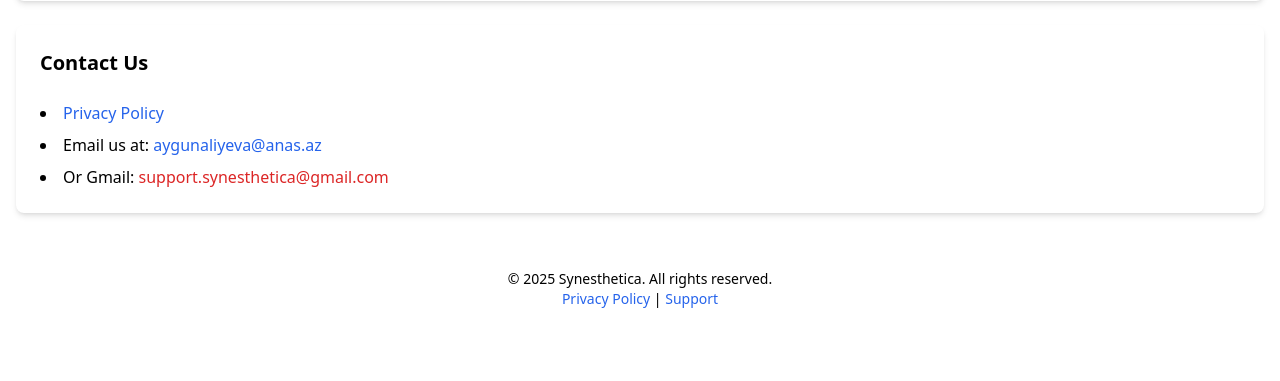
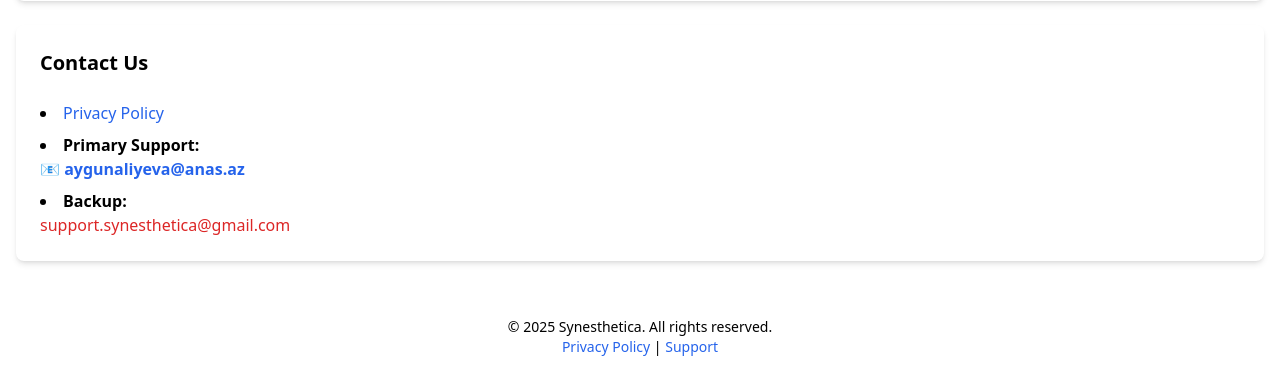
Before and after one commit to AygunAliyevaS/SynestheticSounds, a Flask app: page /support in a window 1280 px wide. Shown: the part 780-1161 px from the top of the page. Before the commit the page ends 1088 px from the top, so only its background shows below. Run offline with Flask 3, Linux system fonts and the light colour scheme; some libraries are stand-ins or nearby versions.

Commit message:
Update support.html

```diff
--- a/templates/support.html
+++ b/templates/support.html
@@ -154,13 +154,12 @@
   <h3 class="text-xl font-semibold mb-4 text-black">Contact Us</h3>
   <ul class="list-disc list-inside text-black space-y-2">
     <li><a href="/privacy" class="text-blue-600 hover:text-blue-800">Privacy Policy</a></li>
-<!-- Inside the Contact Info card -->
-<li>Email us at:
-  <a href="mailto:aygunaliyeva@anas.az" class="text-blue-600 hover:text-blue-800">
-    aygunaliyeva@anas.az
+    <li><strong>Primary Support:</strong><br>
+      <a href="mailto:aygunaliyeva@anas.az" class="text-blue-600 hover:text-blue-800 font-semibold">
+        📧 aygunaliyeva@anas.az
       </a>
     </li>
-<li>Or Gmail:
+    <li><strong>Backup:</strong><br>
       <a href="mailto:support.synesthetica@gmail.com" class="text-red-600 hover:text-red-800 font-medium">
         support.synesthetica@gmail.com
       </a>
```
Lines whose indentation alone changed are shown as unchanged.
